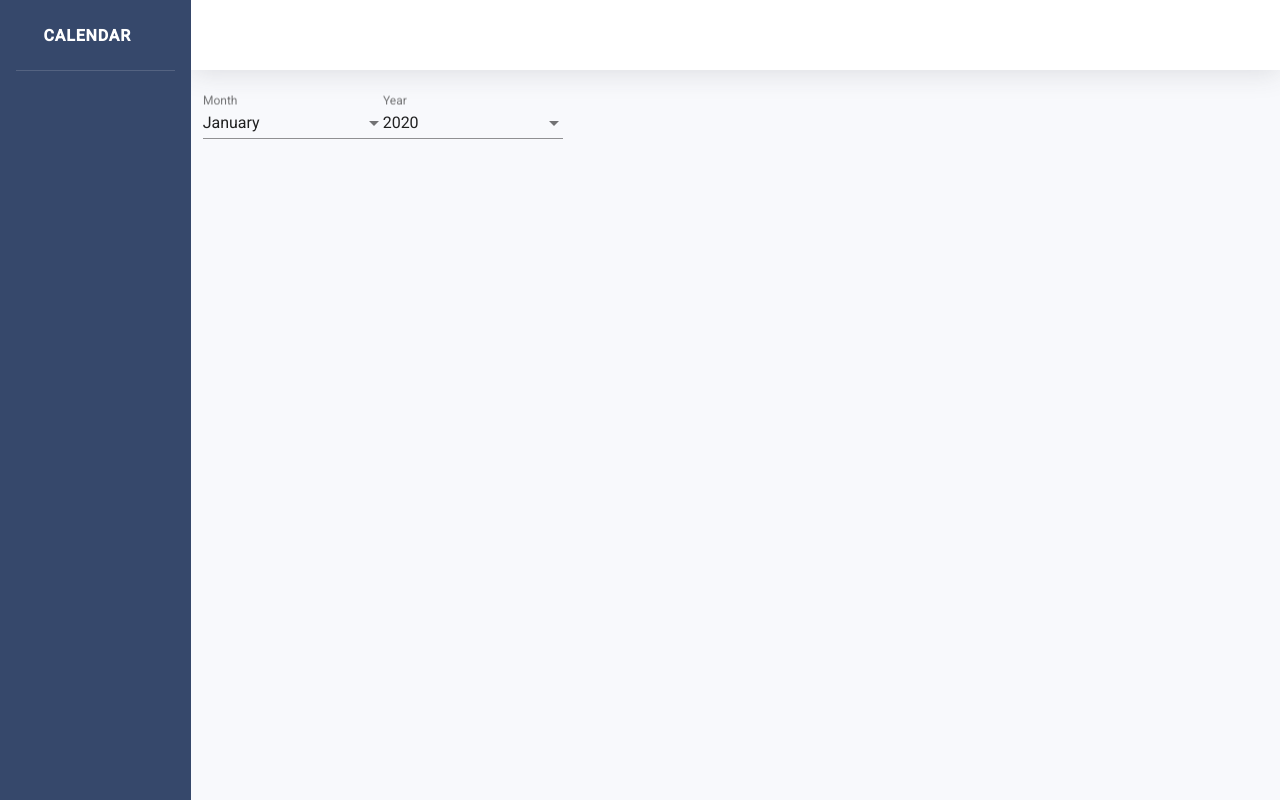
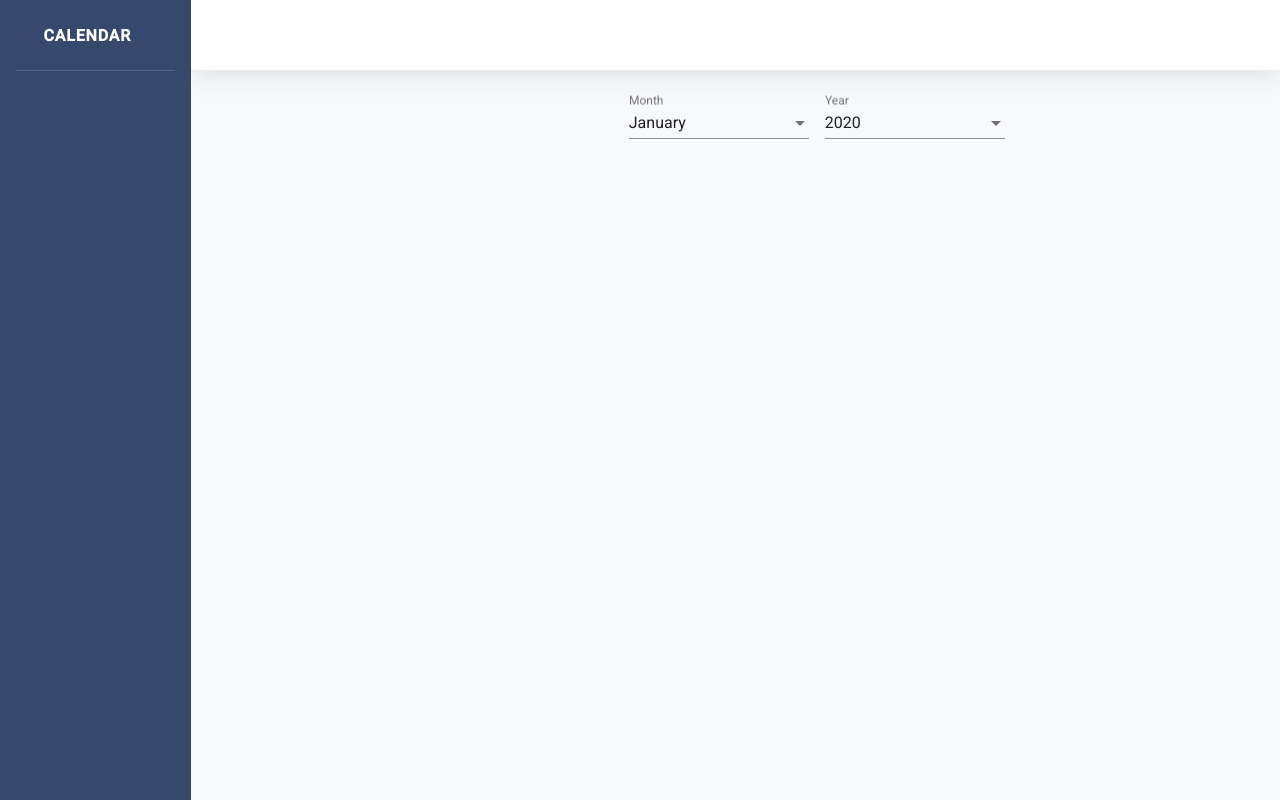
Before and after one commit to AndreiRusu94/calendar-frontend, an Angular app: page /calendar in a window 1280 px wide. Built offline with nearby package versions, Linux system fonts and the light colour scheme.

Commit message:
Style the selectors and save the current year and month

```diff
--- a/src/app/calendar/calendar/calendar.component.html
+++ b/src/app/calendar/calendar/calendar.component.html
@@ -15,28 +15,32 @@
       <div class="navbar navbar-expand navbar-light bg-white topbar" id="topbar"></div>
 
       <div class="container-fluid">
-        <mat-form-field>
+
+        <div class="menu">
+          <mat-form-field class="month-selector">
             <mat-label>
               Month
             </mat-label>
-          <mat-select [value]=selectedMonth>
+            <mat-select [value]=selectedMonth (selectionChange)="generateCalendarByMonthSelection($event.value)">
               <mat-option *ngFor="let month of months" [value]="month">
                 {{month}}
               </mat-option>
             </mat-select>
           </mat-form-field>
 
-        <mat-form-field>
+          <mat-form-field class="year-selector">
             <mat-label>
               Year
             </mat-label>
-          <mat-select [value]=selectedYear>
+            <mat-select [value]=selectedYear (selectionChange)="generateCalendarByYearSelection($event.value)">
               <mat-option *ngFor="let year of years" [value]="year">
                 {{year}}
               </mat-option>
             </mat-select>
           </mat-form-field>
         </div>
+
       </div>
     </div>
   </div>
+</div>
--- a/src/app/calendar/calendar/calendar.component.scss
+++ b/src/app/calendar/calendar/calendar.component.scss
@@ -171,3 +171,15 @@ hr {
   border: 0;
   border-top: 1px solid rgba(0, 0, 0, 0.1);
 }
+
+.menu {
+  height: 10%;
+}
+
+.month-selector {
+  padding-left: 40%;
+}
+
+.year-selector {
+  padding-left: 1rem;
+}
--- a/src/app/calendar/calendar/calendar.component.ts
+++ b/src/app/calendar/calendar/calendar.component.ts
@@ -11,23 +11,44 @@ export class CalendarComponent implements OnInit {
   years: number[] = [];
   selectedYear: number;
   selectedMonth: string;
+  selectedDate: Date;
+  calendar: number[] = [];
 
   constructor() {
   }
 
   ngOnInit() {
-    let date = new Date();
+    this.selectedDate = new Date();
 
     this.months = ['January', 'February', 'March', 'April', 'May', 'June', 'July', 'August',
       'September', 'October', 'November', 'December'];
 
-    let currentYear = date.getFullYear();
+    let currentYear = this.selectedDate.getFullYear();
     this.selectedYear = currentYear;
-    this.selectedMonth = this.months[date.getMonth()];
+    this.selectedMonth = this.months[this.selectedDate.getMonth()];
 
     for (let i = currentYear - 5; i < currentYear + 5; i++) {
       this.years.push(i);
     }
   }
 
+  public generateCalendarByMonthSelection(month: string): void {
+    this.calendar = [];
+    this.selectedMonth = month;
+    this.selectedDate = new Date(this.selectedYear, this.months.findIndex(m => m === month));
+
+    for (let i = 0; i < this.selectedDate.getDay(); i++) {
+      this.calendar.push(i);
+    }
+  }
+
+  public generateCalendarByYearSelection(year: number): void {
+    this.selectedYear = year;
+    this.selectedDate = new Date(year, this.months.findIndex(month => month === this.selectedMonth));
+
+    for (let i = 0; i < this.selectedDate.getDay(); i++) {
+      this.calendar.push(i);
+    }
+  }
+
 }
```
Lines whose indentation alone changed are shown as unchanged.
